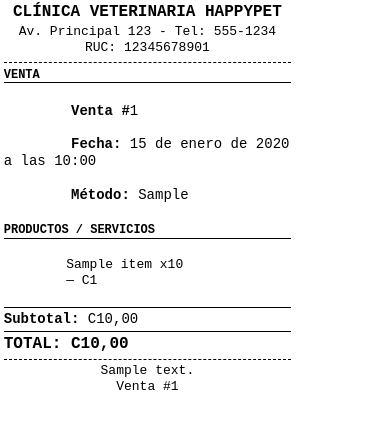
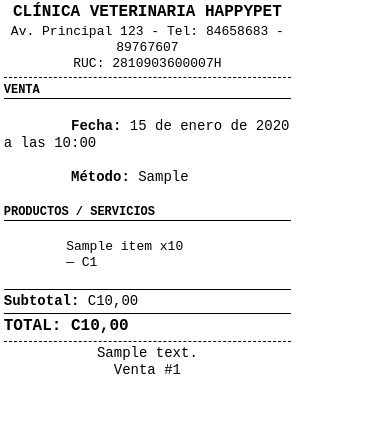
Before and after one commit to Antoduarte/happypet-inventory, a Django app: template backend/happypet/sales/templates/sales/ticket_print.html in a window 390 px wide. Shown: the top 429 px of the page. Run offline with Django 5.2, Linux system fonts and the light colour scheme; tables that the repository leaves empty hold one stand-in row (values such as "Sample post"); the template is opened without the code that fills it: values that come from a table or form of the project are taken from there, most other values are stand-ins (such as "Sample title", 1, 10 or a date in 2020).

Commit message:
fix: add right phone numbers and ruc

```diff
--- a/backend/happypet/sales/templates/sales/ticket_print.html
+++ b/backend/happypet/sales/templates/sales/ticket_print.html
@@ -54,7 +54,7 @@
         margin: 5px 0;
       }
       .footer {
-        font-size: 13px;
+        font-size: 14px;
         text-align: center;
         margin-top: 5px;
         border-top: 1px dashed #000;
@@ -78,15 +78,14 @@
     <div class="header">
       <h2>CLÍNICA VETERINARIA HAPPYPET</h2>
       <div class="clinic-info">
-        Av. Principal 123 - Tel: 555-1234<br />
-        RUC: 12345678901
+        Av. Principal 123 - Tel: 84658683 - 89767607 <br />
+        RUC: 2810903600007H
       </div>
     </div>
 
     <div class="sale-info">
       <div class="section-title">VENTA</div>
       <div class="text-wrap">
-        <strong>Venta #</strong>{{ sale.id }}<br />
         <strong>Fecha:</strong> {{ sale_date }}<br />
         <strong>Método:</strong> {{ payment_type }}
       </div>
```
